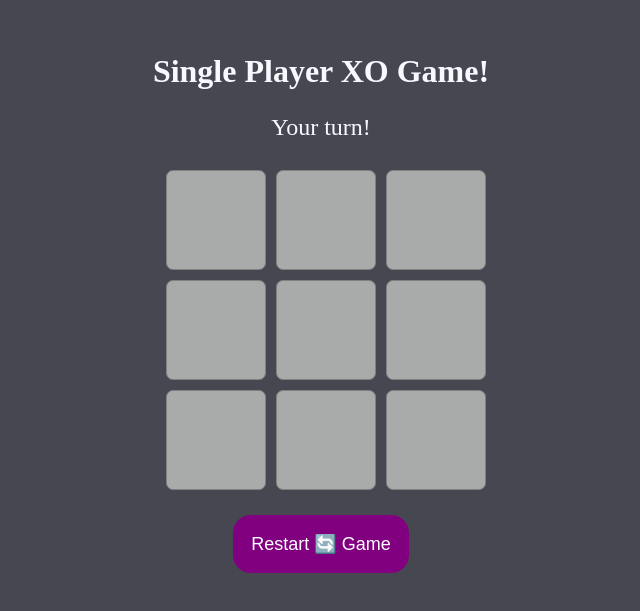
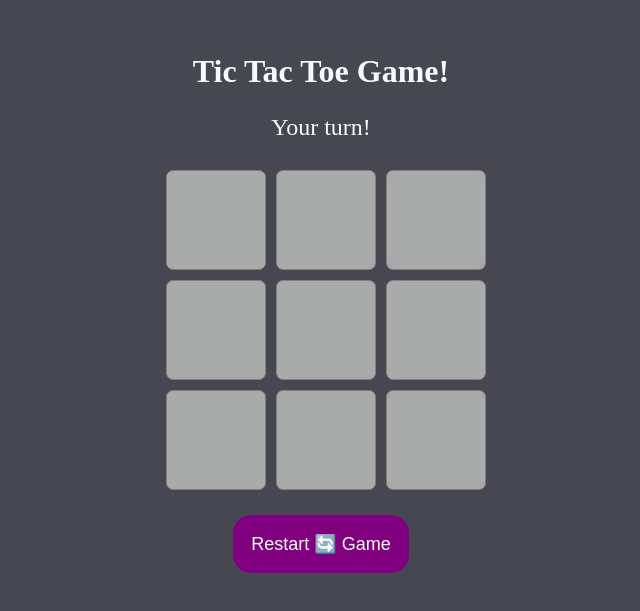
Before and after one commit to Martin-Atanasov123/Simple-XO-game, a plain HTML site: page index.html in a window 1280 px wide. Shown: the part 107-718 px from the top of the page, without its empty margins (319-959 px from the left). Drawn offline with Linux system fonts and the light colour scheme.

Commit message:
Update game title and header for consistency with branding

```diff
--- a/index.html
+++ b/index.html
@@ -5,10 +5,10 @@
     <meta http-equiv="X-UA-Compatible" content="IE=edge">
     <meta name="viewport" content="width=device-width, initial-scale=1.0">
     <link rel="stylesheet" href="style.css">
-    <title>Single Player XO Game</title>
+    <title> tic tac toeGame</title>
 </head>
 <body>
-    <h1>Single Player XO Game!</h1>
+    <h1>Tic Tac Toe Game!</h1>
     <p id="status">Your turn!</p>
 
     <div id="game-board">
```
